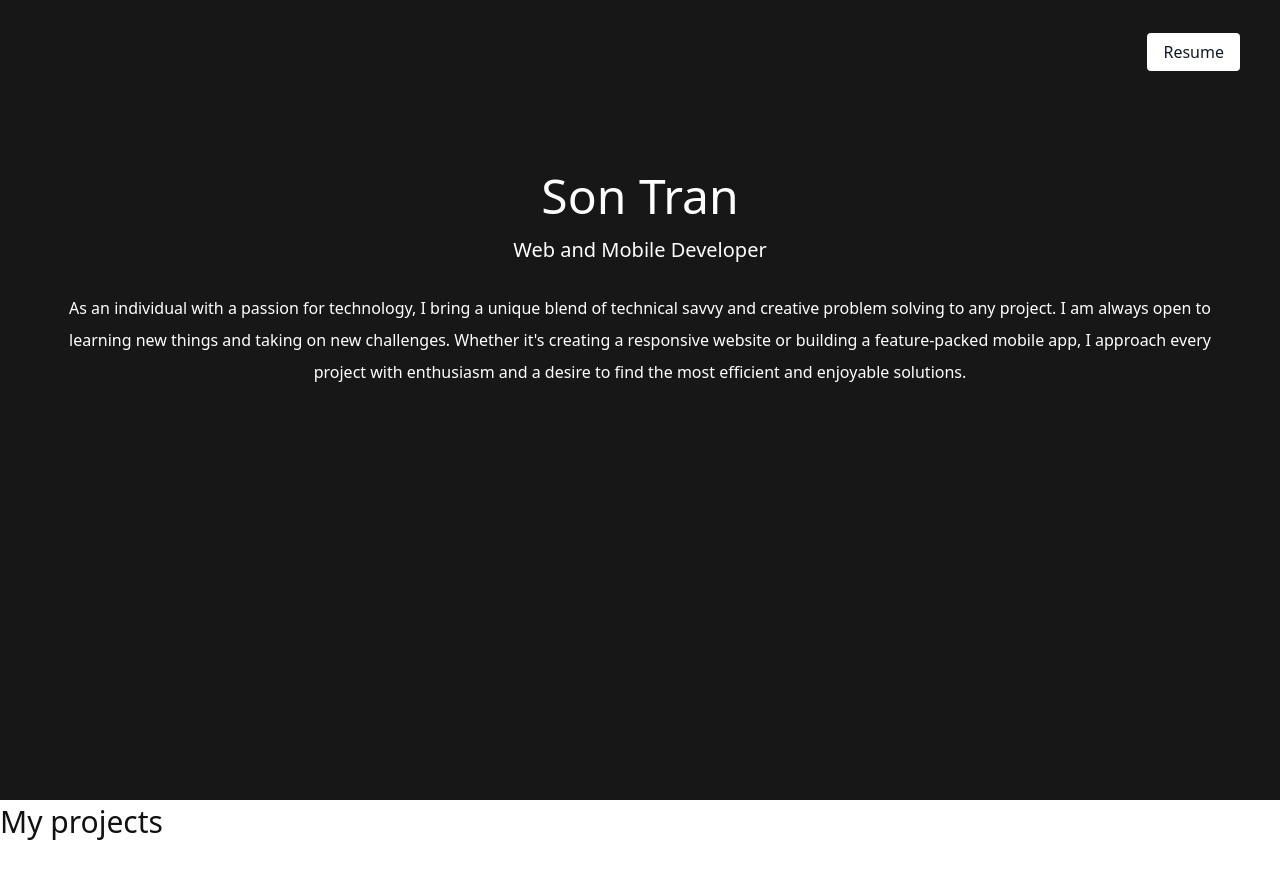
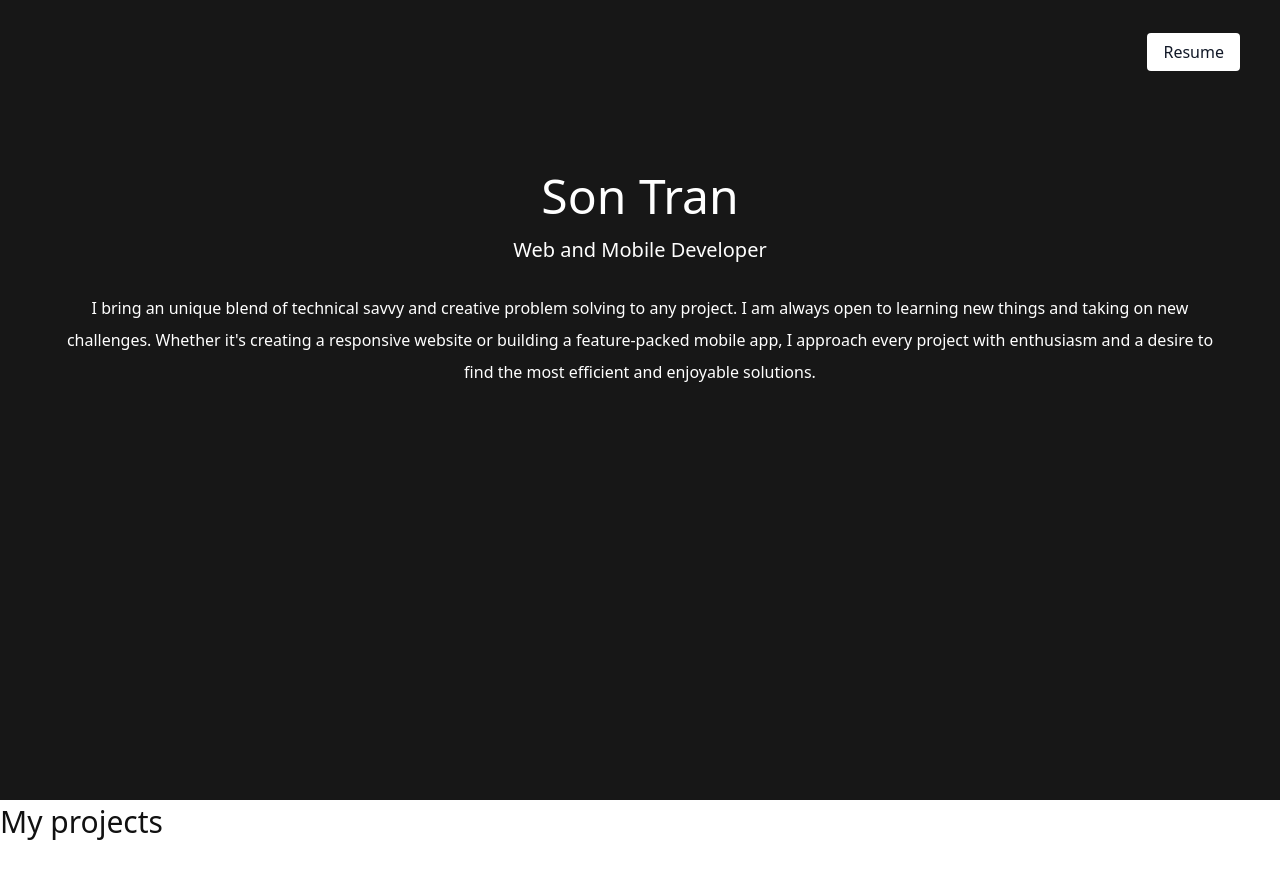
Before and after one commit to SonTR203/portfoliov3, a Next.js app: page / in a window 1280 px wide. Shown: the top 878 px of the page. Built offline with nearby package versions, Linux system fonts and the light colour scheme.

Commit message:
split introduction into component

```diff
--- /dev/null
+++ b/src/components/Introduction.jsx
@@ -0,0 +1,19 @@
+import React from "react";
+
+const Introduction = () => {
+  return (
+    <div className="text-center p-3 text-white">
+      <h2 className="text-5xl py-2 text-white">Son Tran</h2>
+      <h3 className="text-xl py-2 text-white">Web and Mobile Developer</h3>
+      <p className="text-md py-5 leading-8 text-white">
+        I bring an unique blend of technical savvy and creative problem solving
+        to any project. I am always open to learning new things and taking on
+        new challenges. Whether it's creating a responsive website or building a
+        feature-packed mobile app, I approach every project with enthusiasm and
+        a desire to find the most efficient and enjoyable solutions.
+      </p>
+    </div>
+  );
+};
+
+export default Introduction;
--- a/src/pages/index.js
+++ b/src/pages/index.js
@@ -1,3 +1,4 @@
+import Introduction from "@/components/Introduction";
 import Head from "next/head";
 import { Image } from "next/image";
 
@@ -29,21 +30,7 @@ export default function Home() {
               </li>
             </ul>
           </nav>
-          <div className="text-center p-3 text-white">
-            <h2 className="text-5xl py-2 text-white">Son Tran</h2>
-            <h3 className="text-xl py-2 text-white">
-              Web and Mobile Developer
-            </h3>
-            <p className="text-md py-5 leading-8 text-white">
-              As an individual with a passion for technology, I bring a unique
-              blend of technical savvy and creative problem solving to any
-              project. I am always open to learning new things and taking on new
-              challenges. Whether it's creating a responsive website or building
-              a feature-packed mobile app, I approach every project with
-              enthusiasm and a desire to find the most efficient and enjoyable
-              solutions.
-            </p>
-          </div>
+          <Introduction />
           <div className="relative">
             {/* <Image src={""} layout="fill" /> */}
           </div>
```
Also changed, not shown: 1 other file (tests, documents, lock files or other folders).
